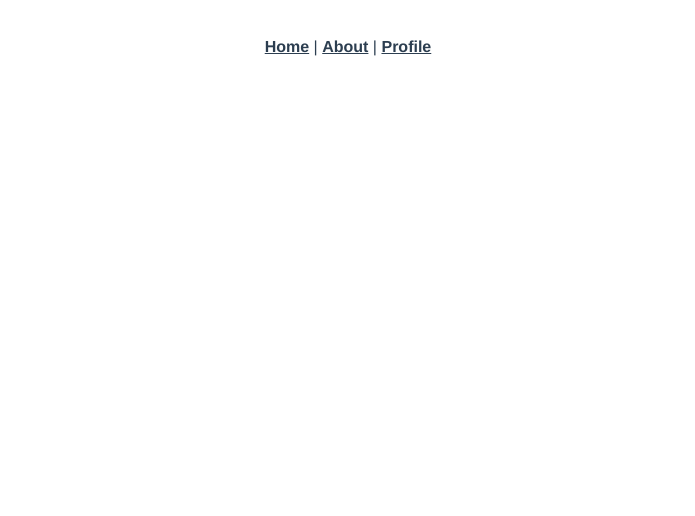
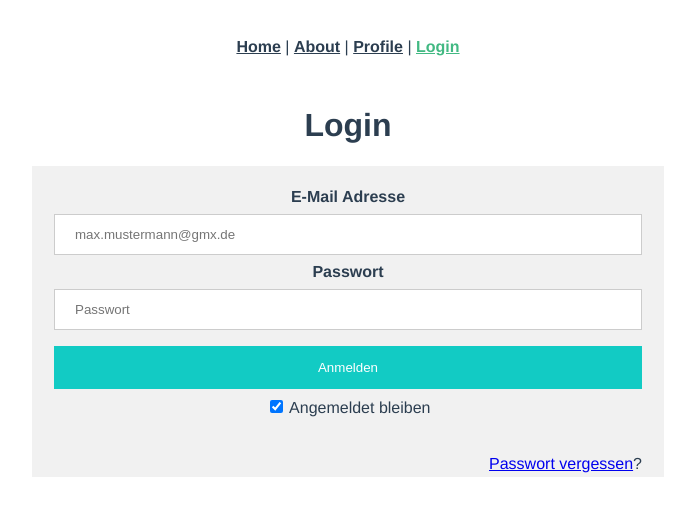
Before and after one commit to NeighborhoodAid/frontend, a Vue app: page /login in a window 1280 px wide. Shown: the top 516 px of the page, without its empty margins (292-987 px from the left). Built offline with nearby package versions, Linux system fonts and the light colour scheme.

Commit message:
Login page added. FIXMEs for function calls, no javascript yet.

```diff
--- a/src/App.vue
+++ b/src/App.vue
@@ -3,7 +3,8 @@
     <div id="nav">
       <router-link to="/">Home</router-link> |
       <router-link to="/about">About</router-link> |
-      <router-link to="/profile">Profile</router-link>
+      <router-link to="/profile">Profile</router-link> |
+      <router-link to="/login">Login</router-link>
     </div>
     <router-view/>
   </div>
--- a/src/router/index.ts
+++ b/src/router/index.ts
@@ -25,6 +25,14 @@ const routes = [
     // this generates a separate chunk (about.[hash].js) for this route
     // which is lazy-loaded when the route is visited.
     component: () => import(/* webpackChunkName: "about" */ '../views/Profile.vue')
+  },
+  {
+    path: '/login',
+    name: 'Login',
+    // route level code-splitting
+    // this generates a separate chunk (about.[hash].js) for this route
+    // which is lazy-loaded when the route is visited.
+    component: () => import(/* webpackChunkName: "about" */ '../views/Login.vue')
   }
 ]
 
--- /dev/null
+++ b/src/views/Login.vue
@@ -0,0 +1,114 @@
+<template>
+    <div class="login">
+        <h1>Login</h1>
+        <form action="FIXME" method="FIXME">
+
+            <div class="container">
+                <label for="email"><b>E-Mail Adresse</b></label>
+                <input type="text" placeholder="max.mustermann@gmx.de" name="email" required>
+
+                <label for="psw"><b>Passwort</b></label>
+                <input type="password" placeholder="Passwort" name="psw" required>
+
+                <button type="submit">Anmelden</button>
+                <label>
+                    <input type="checkbox" checked="checked" name="remember"> Angemeldet bleiben
+                </label>
+            </div>
+
+            <div class="container" style="background-color:#f1f1f1">
+                <span class="psw"><a href="#">Passwort vergessen</a>?</span>
+            </div>
+        </form>
+    </div>
+</template>
+
+<script lang="ts">
+import Vue from 'vue'
+export default Vue.extend({
+
+})
+</script>
+
+<style lang="scss" scoped>
+
+    .login {
+        margin: 0 25% 0 25%;
+        max-width: 50%;
+    }
+
+    form {border: 3px solid #f1f1f1;}
+
+    input[type=text], input[type=password] {
+      width: 100%;
+      padding: 12px 20px;
+      margin: 8px 0;
+      display: inline-block;
+      border: 1px solid #ccc;
+      box-sizing: border-box;
+    }
+
+    button {
+      background-color: #12cbc4;
+      color: white;
+      padding: 14px 20px;
+      margin: 8px 0;
+      border: none;
+      cursor: pointer;
+      width: 100%;
+    }
+
+    button:hover {
+      opacity: 0.8;
+    }
+
+    .container {
+      background-color: #f1f1f1;
+      padding: 16px;
+      border: 3px solid #f1f1f1;
+    }
+
+    span.psw {
+      float: right;
+      margin-bottom: 3px;
+    }
+
+    /* Change styles for span and cancel button on extra small screens */
+    @media screen and (max-width: 300px) {
+      span.psw {
+         display: block;
+         float: none;
+      }
+    }
+
+    .menu-entry {
+        border-bottom-style: solid;
+        border-bottom-width: 1px;
+        border-bottom-color: gray;
+        padding-top: 8px;
+        padding-bottom: 8px;
+        height: 120px;
+        width: 100vw;
+        .icon > img
+
+    {
+        text-align: left;
+        height: 2em;
+        padding-left: 4px;
+        padding-right: 4px;
+    }
+
+    .value {
+        text-align: left;
+        display: inline;
+    }
+
+    .button > img {
+        text-align: right;
+        padding-left: 4px;
+        padding-right: 4px;
+        width: 24px;
+        height: 24px;
+    }
+    }
+</style>
```
